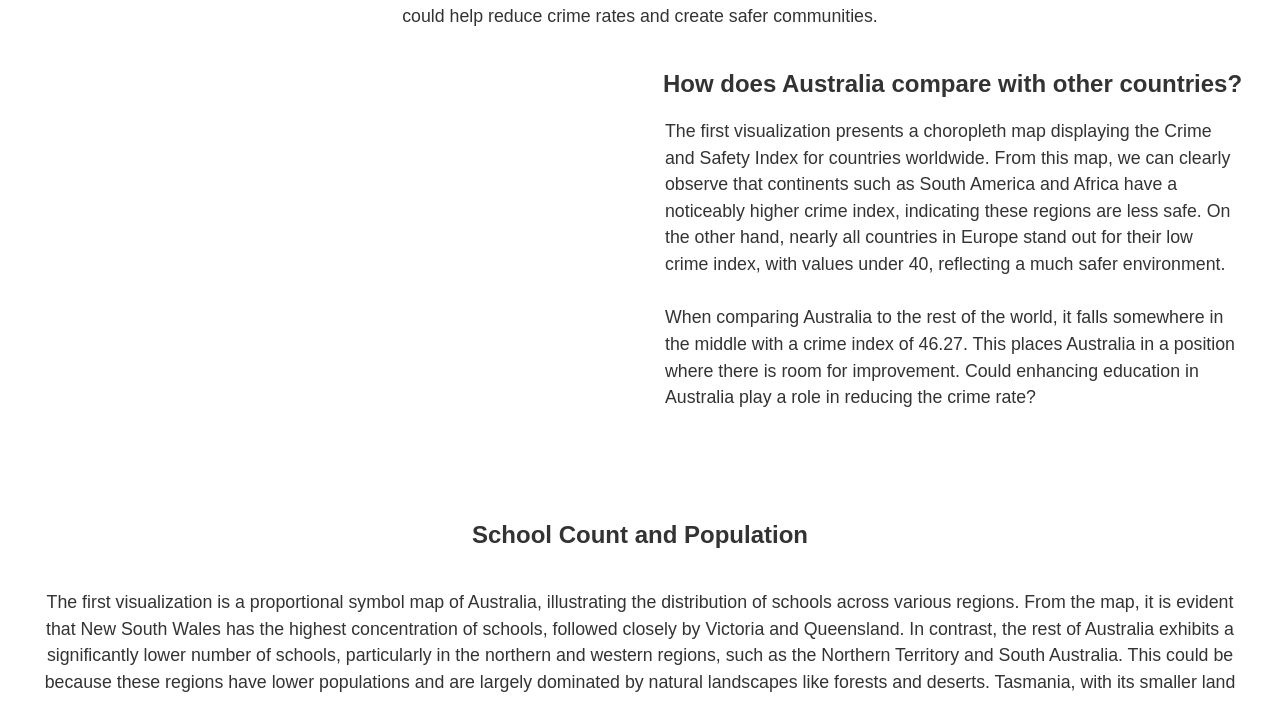
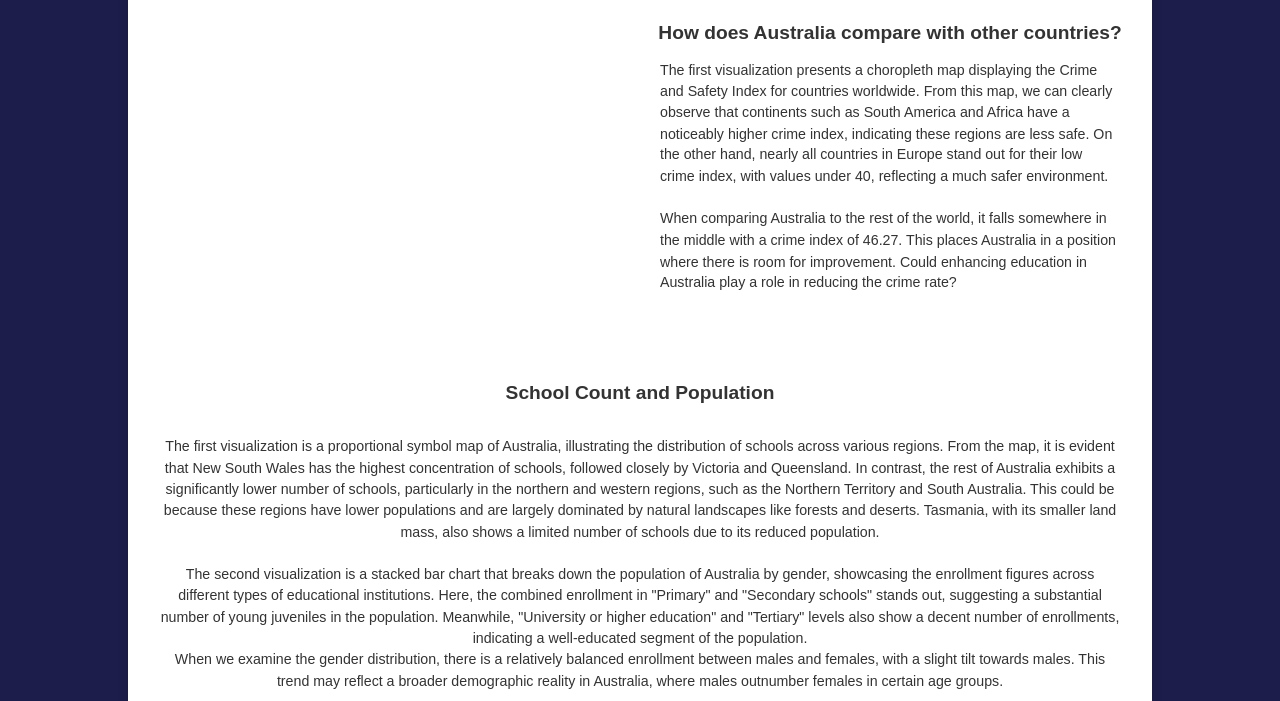
Before and after one commit to jngyii/Data-Visualisation-2, a plain HTML site: page index.html in a window 1280 px wide. Shown: the part 215-916 px from the top of the page. Drawn offline with Linux system fonts and the light colour scheme; a script that the page names is missing.

Commit message:
Update styles.css
Make the page look nicer

```diff
--- a/css/styles.css
+++ b/css/styles.css
@@ -13,6 +13,8 @@ html, body {
     background: #ffffff;
     box-shadow: 0 0 15px rgba(0, 0, 0, 0.1);
     border-radius: 8px;
+    transform: scale(0.8);
+    transform-origin: top;
 }
 
 footer {
```
